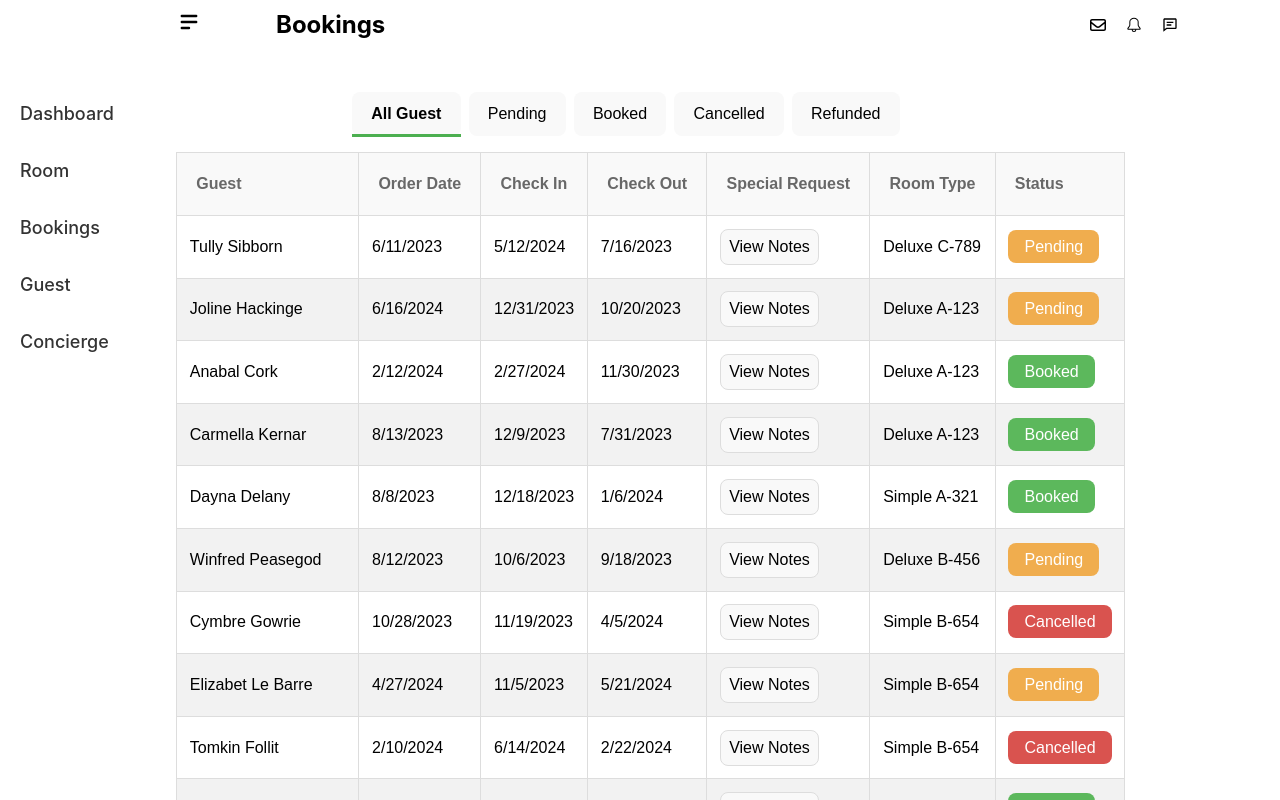
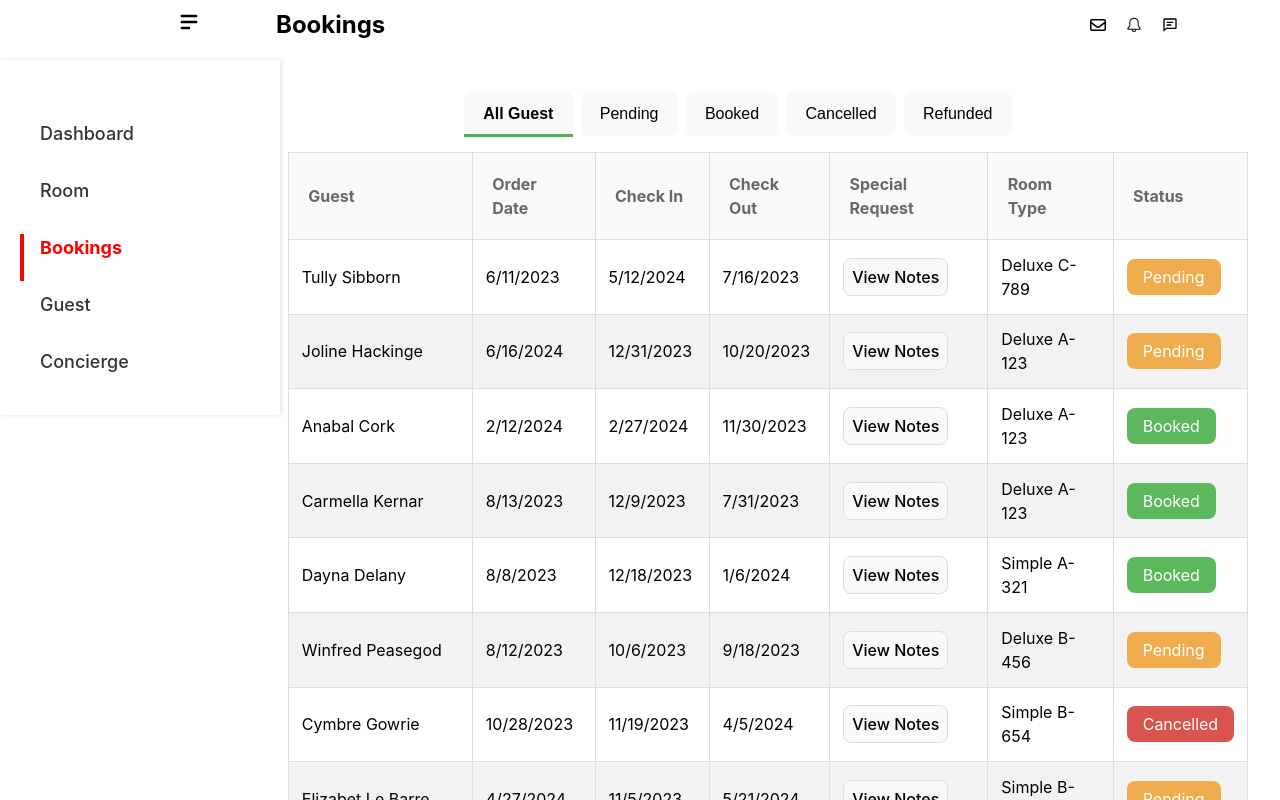
Before and after one commit to AndrewRS92/webMirandaReact, a React (Vite) app: page /Bookings in a window 1280 px wide. Both pictures are taken after a click on the icon 188 px from the left and 22 px from the top of the page. Built offline with nearby package versions, Linux system fonts and the light colour scheme.

Commit message:
añadiendo estilos a menu

```diff
--- a/src/components/Menu.jsx
+++ b/src/components/Menu.jsx
@@ -1,4 +1,3 @@
-
 import React from 'react';
 import { Outlet } from 'react-router-dom';
 import {
@@ -12,25 +11,27 @@ import {
 const Menu = () => {
   return (
     <>
+      <MenuContainer>
         <MenuNav>
           <MenuList>
             <MenuItem>
-            <MenuLink to="/">Dashboard</MenuLink>
+              <MenuLink to="/" activeClassName="active" end>Dashboard</MenuLink>
             </MenuItem>
             <MenuItem>
-            <MenuLink to="Room">Room</MenuLink>
+              <MenuLink to="/Room" activeClassName="active">Room</MenuLink>
             </MenuItem>
             <MenuItem>
-            <MenuLink to="Bookings">Bookings</MenuLink>
+              <MenuLink to="/Bookings" activeClassName="active">Bookings</MenuLink>
             </MenuItem>
             <MenuItem>
-            <MenuLink to="Guest">Guest</MenuLink>
+              <MenuLink to="/Guest" activeClassName="active">Guest</MenuLink>
             </MenuItem>
             <MenuItem>
-            <MenuLink to="Concierge">Concierge</MenuLink>
+              <MenuLink to="/Concierge" activeClassName="active">Concierge</MenuLink>
             </MenuItem>
           </MenuList>
         </MenuNav>
+      </MenuContainer>
       <Outlet />
     </>
   );
--- a/src/components/styleComponents/BookingTableStyles.jsx
+++ b/src/components/styleComponents/BookingTableStyles.jsx
@@ -2,7 +2,7 @@ import styled from 'styled-components';
 
 export const TableContainer = styled.div`
   margin: 2rem;
-  margin-left: 11rem;
+  margin-left: 18rem;
 `;
 
 export const Table = styled.table`
@@ -19,7 +19,6 @@ export const TableHeader = styled.th`
   padding: 1.2rem;
   text-align: left;
   color: #686868;
-  font-family: Arial, sans-serif;
   font-weight: bold;
 `;
 
@@ -37,7 +36,6 @@ export const TableCell = styled.td`
   padding: 0.8rem;
   text-align: left;
   color: black;
-  font-family: Arial, sans-serif;
 `;
 
 export const NotesButton = styled.button`
@@ -46,14 +44,12 @@ export const NotesButton = styled.button`
   padding: 0.5rem;
   cursor: pointer;
   color: black;
-  font-family: Arial, sans-serif;
 `;
 
 export const StatusLabel = styled.span`
   padding: 0.5rem 1rem;
   border-radius: 0.5rem;
   color: #fff;
-  font-family: Arial, sans-serif;
 
   &.status-pending {
     background-color: #f0ad4e;
--- a/src/components/styleComponents/MenuStyles.jsx
+++ b/src/components/styleComponents/MenuStyles.jsx
@@ -1,17 +1,16 @@
 import styled from 'styled-components';
-import { Link } from 'react-router-dom';
+import { NavLink } from 'react-router-dom';
 
 export const MenuContainer = styled.div`
-  width: 250px;
-  height: 100vh;
-  box-shadow: 2px 0 5px rgba(0,0,0,0.1);
-    display: flex;
+  width: 15rem;
+  box-shadow: 0.125rem 0 0.3125rem rgba(0, 0, 0, 0.1);
+  display: flex;
   flex-direction: column;
-  padding: 20px;
+  padding: 1.25rem;
 `;
 
 export const MenuNav = styled.nav`
-  padding-top: 20px;
+  padding-top: 1.25rem;
 `;
 
 export const MenuList = styled.ul`
@@ -21,18 +20,34 @@ export const MenuList = styled.ul`
 `;
 
 export const MenuItem = styled.li`
-  margin: 10px 0;
+  margin: 0.625rem 0;
 `;
 
-export const MenuLink = styled(Link)`
+export const MenuLink = styled(NavLink)`
   text-decoration: none;
   color: #333;
-  font-size: 18px;
-  padding: 10px 20px;
+  font-size: 1.125rem;
+  padding: 0.625rem 1.25rem;
   display: block;
-     margin-bottom: 10px;
+  margin-bottom: 0.625rem;
   text-decoration: none;
+  position: relative;
+
   &:hover {
-    text-decoration: underline;
+    color: #ff0000;
+  }
+
+  &.active {
+    color: #ff0000;
+    font-weight: bold;
+
+    &::before {
+      content: '';
+      position: absolute;
+      left: 0;
+      height: 100%;
+      width: 0.25rem;
+      background-color: #ff0000;
+    }
   }
 `;
```
Lines whose indentation alone changed are shown as unchanged.
